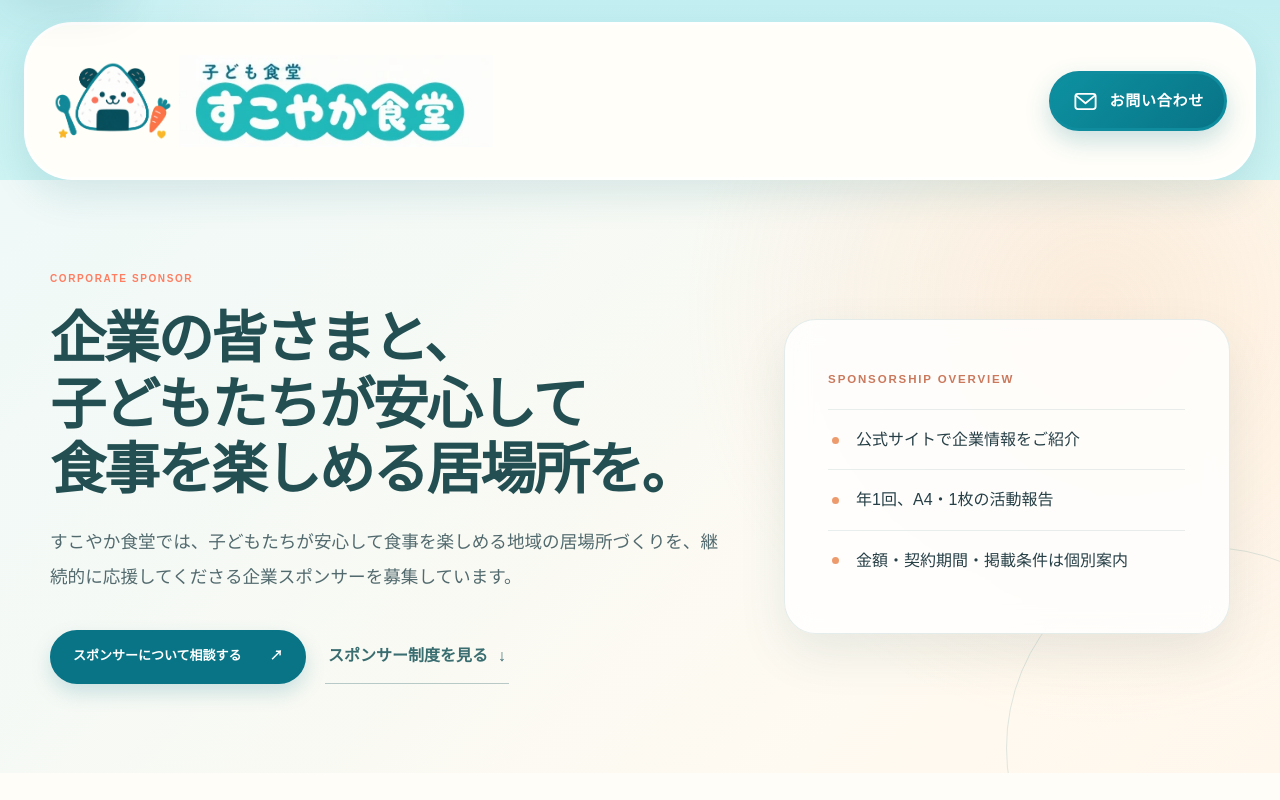
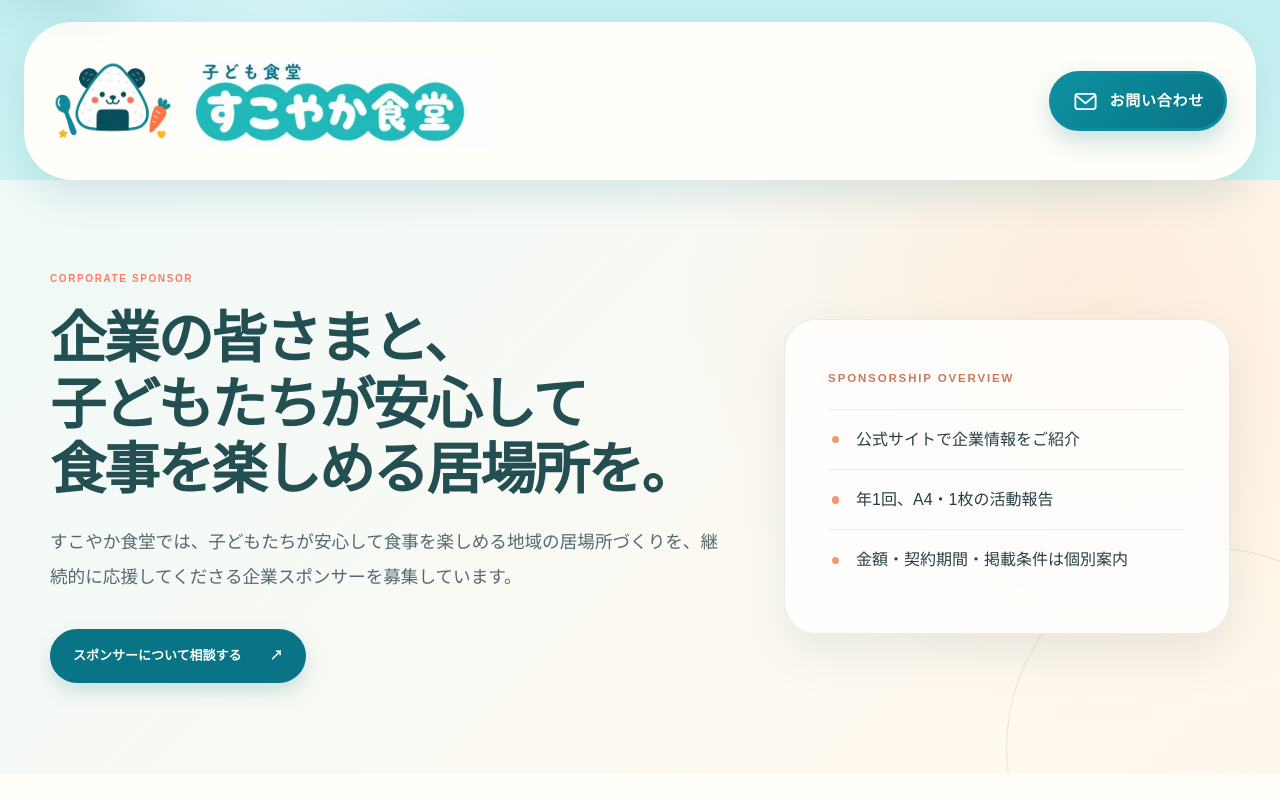
Before and after one commit to SUKOYAKASHOKUDO/sukoyaka-shokudo, a Next.js app: page /sponsorship in a window 1280 px wide. Shown: the top 800 px of the page. Built offline with nearby package versions, Linux system fonts and the light colour scheme.

Commit message:
Remove redundant sponsorship self-link

```diff
--- a/app/sponsorship/page.tsx
+++ b/app/sponsorship/page.tsx
@@ -169,10 +169,6 @@ export default function PartnersPage() {
                   スポンサーについて相談する
                   <span aria-hidden="true">↗</span>
                 </a>
-                <a className="corporate-sponsor-text-link" href="/sponsorship">
-                  スポンサー制度を見る
-                  <span aria-hidden="true">↓</span>
-                </a>
               </div>
             </div>
             <aside
```
